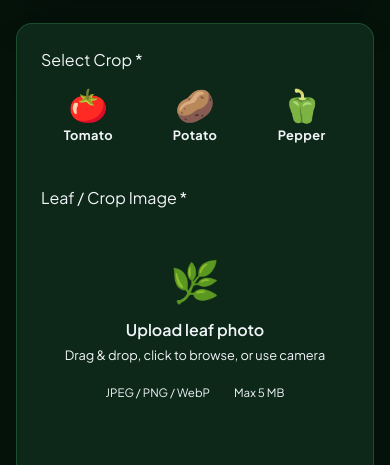
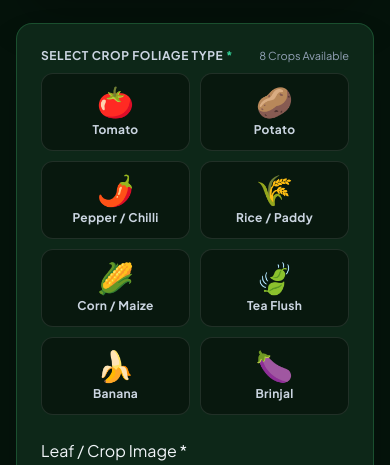
Before and after one commit to IT24101739/AgriNova_AI, a React (Vite) app in the folder frontend/: page /reports/new in a window 390 px wide. Shown: the part 230-695 px from the top of the page. Built offline with nearby package versions, Linux system fonts and the light colour scheme; no server answers.

Commit message:
feat(farmer): expand crop selector to 8 agricultural crops with responsive grid

```diff
--- a/frontend/src/components/CropSelector.jsx
+++ b/frontend/src/components/CropSelector.jsx
@@ -6,36 +6,79 @@
 
 import React from 'react';
 
-// Crop configuration — extend this array to add new crops
+// Crop configuration — agricultural crops supported by AgriNova AI
 const CROPS = [
   {
     id: 'Tomato',
     label: 'Tomato',
     emoji: '🍅',
     color: '#ef4444',
-    glow: 'rgba(239,68,68,0.2)',
+    glow: 'rgba(239,68,68,0.25)',
   },
   {
     id: 'Potato',
     label: 'Potato',
     emoji: '🥔',
     color: '#d97706',
-    glow: 'rgba(217,119,6,0.2)',
+    glow: 'rgba(217,119,6,0.25)',
   },
   {
     id: 'Pepper',
-    label: 'Pepper',
-    emoji: '🫑',
-    color: '#22c55e',
-    glow: 'rgba(34,197,94,0.2)',
+    label: 'Pepper / Chilli',
+    emoji: '🌶️',
+    color: '#10b981',
+    glow: 'rgba(16,185,129,0.25)',
+  },
+  {
+    id: 'Rice',
+    label: 'Rice / Paddy',
+    emoji: '🌾',
+    color: '#eab308',
+    glow: 'rgba(234,179,8,0.25)',
+  },
+  {
+    id: 'Corn',
+    label: 'Corn / Maize',
+    emoji: '🌽',
+    color: '#f59e0b',
+    glow: 'rgba(245,158,11,0.25)',
+  },
+  {
+    id: 'Tea',
+    label: 'Tea Flush',
+    emoji: '🍃',
+    color: '#14b8a6',
+    glow: 'rgba(20,184,166,0.25)',
+  },
+  {
+    id: 'Banana',
+    label: 'Banana',
+    emoji: '🍌',
+    color: '#facc15',
+    glow: 'rgba(250,204,21,0.25)',
+  },
+  {
+    id: 'Eggplant',
+    label: 'Brinjal',
+    emoji: '🍆',
+    color: '#a855f7',
+    glow: 'rgba(168,85,247,0.25)',
   },
 ];
 
 export default function CropSelector({ value, onChange, error }) {
   return (
-    <div className="form-group">
-      <label className="form-label">Select Crop *</label>
-      <div style={{ display: 'grid', gridTemplateColumns: 'repeat(3, 1fr)', gap: '0.75rem' }}>
+    <div className="space-y-2">
+      <div className="flex items-center justify-between">
+        <label className="block text-xs font-bold uppercase tracking-wider text-slate-300">
+          Select Crop Foliage Type <span className="text-emerald-400">*</span>
+        </label>
+        <span className="text-[11px] text-slate-400">
+          {CROPS.length} Crops Available
+        </span>
+      </div>
+
+      <div className="grid grid-cols-2 sm:grid-cols-4 gap-2.5">
         {CROPS.map((crop) => {
           const selected = value === crop.id;
           return (
@@ -43,52 +86,32 @@ export default function CropSelector({ value, onChange, error }) {
               key={crop.id}
               type="button"
               onClick={() => onChange(crop.id)}
-              style={{
-                background: selected
-                  ? `linear-gradient(135deg, ${crop.color}22, ${crop.color}11)`
-                  : 'var(--color-surface-2)',
-                border: `2px solid ${selected ? crop.color : 'var(--color-border)'}`,
-                borderRadius: 'var(--radius-md)',
-                padding: '1rem 0.5rem',
-                display: 'flex',
-                flexDirection: 'column',
-                alignItems: 'center',
-                gap: '0.4rem',
-                cursor: 'pointer',
-                transition: 'all 0.2s ease',
-                boxShadow: selected ? `0 0 16px ${crop.glow}` : 'none',
-                transform: selected ? 'scale(1.03)' : 'scale(1)',
-              }}
+              className={`p-3 rounded-xl flex flex-col items-center gap-1.5 cursor-pointer transition-all duration-200 border ${
+                selected
+                  ? 'bg-emerald-950/60 border-emerald-400 ring-2 ring-emerald-400/40 shadow-lg shadow-emerald-950/70 scale-[1.02]'
+                  : 'bg-[#08180e]/90 border-white/10 hover:border-emerald-500/40 hover:bg-[#0c2415]/90 hover:scale-[1.01]'
+              }`}
               aria-pressed={selected}
               aria-label={`Select ${crop.label}`}
             >
-              <span style={{ fontSize: '2rem', lineHeight: 1 }}>{crop.emoji}</span>
+              <span className="text-3xl leading-none transition-transform group-hover:scale-110">{crop.emoji}</span>
               <span
-                style={{
-                  fontSize: '0.8rem',
-                  fontWeight: 700,
-                  color: selected ? crop.color : 'var(--color-muted)',
-                  letterSpacing: '0.03em',
-                }}
+                className={`text-xs font-bold tracking-wide transition-colors ${
+                  selected ? 'text-white' : 'text-slate-300'
+                }`}
               >
                 {crop.label}
               </span>
               {selected && (
-                <span
-                  style={{
-                    width: 8,
-                    height: 8,
-                    borderRadius: '50%',
-                    background: crop.color,
-                    boxShadow: `0 0 6px ${crop.color}`,
-                  }}
-                />
+                <span className="inline-flex items-center gap-1 text-[10px] font-semibold text-emerald-300 bg-emerald-900/60 px-2 py-0.5 rounded-full">
+                  ✓ Selected
+                </span>
               )}
             </button>
           );
         })}
       </div>
-      {error && <p className="form-error">⚠ {error}</p>}
+      {error && <p className="text-xs text-red-400 font-medium mt-1">⚠ {error}</p>}
     </div>
   );
 }
--- a/frontend/src/components/ReportCard.jsx
+++ b/frontend/src/components/ReportCard.jsx
@@ -29,7 +29,16 @@ const SEVERITY_CONFIG = {
 const CROP_EMOJI = {
   Tomato: '🍅',
   Potato: '🥔',
-  Pepper: '🫑',
+  Pepper: '🌶️',
+  Chili: '🌶️',
+  Rice: '🌾',
+  Corn: '🌽',
+  Tea: '🍃',
+  Banana: '🍌',
+  Eggplant: '🍆',
+  Soybean: '🌱',
+  Grape: '🍇',
+  Apple: '🍎',
 };
 
 export default function ReportCard({
--- a/frontend/src/pages/FarmerHome.jsx
+++ b/frontend/src/pages/FarmerHome.jsx
@@ -265,7 +265,7 @@ export default function FarmerHome() {
                 <div className="space-y-2.5 text-xs">
                   <div className="flex items-center justify-between p-2.5 rounded-xl bg-[#081b11]/80 border border-emerald-500/15">
                     <span className="text-slate-400">Supported Crops</span>
-                    <span className="font-semibold text-white">Tomato, Potato, Pepper, Rice, Chili</span>
+                    <span className="font-semibold text-white">Tomato, Potato, Pepper, Rice, Corn, Tea, Banana, Brinjal</span>
                   </div>
 
                   <div className="flex items-center justify-between p-2.5 rounded-xl bg-[#081b11]/80 border border-emerald-500/15">
@@ -658,7 +658,7 @@ export default function FarmerHome() {
               </div>
               <h3 className="text-base font-bold text-white mb-1">No Field Scans Yet</h3>
               <p className="text-xs text-slate-400 max-w-md mx-auto mb-5">
-                Take a photo of your Tomato, Potato, or Pepper crop leaf to get instant AI disease diagnosis and treatment steps.
+                Take a photo of your crop foliage (Tomato, Potato, Pepper, Rice, Corn, Tea, Banana, Brinjal) to get instant AI disease diagnosis and treatment steps.
               </p>
               <button
                 onClick={() => navigate('/reports/new')}
@@ -718,10 +718,10 @@ export default function FarmerHome() {
                 <h3 className="font-bold text-white text-sm">Photograph the Leaf</h3>
               </div>
               <p className="text-xs text-slate-300 leading-relaxed">
-                Take a clear, close-up photo of any infected-looking leaf from your crop — tomato, potato, rice, chili, or pepper. Good lighting gives the best results.
+                Take a clear, close-up photo of any infected-looking leaf from your crop — tomato, potato, rice, chili, pepper, corn, tea, or brinjal. Good lighting gives the best results.
               </p>
               <div className="mt-3 flex flex-wrap gap-1">
-                {['🍅 Tomato','🥔 Potato','🌾 Rice','🌶️ Chili'].map(c => (
+                {['🍅 Tomato','🥔 Potato','🌶️ Pepper','🌾 Rice','🌽 Corn','🍃 Tea','🍌 Banana','🍆 Brinjal'].map(c => (
                   <span key={c} className="crop-badge text-[10px] py-0.5">{c}</span>
                 ))}
               </div>
```
